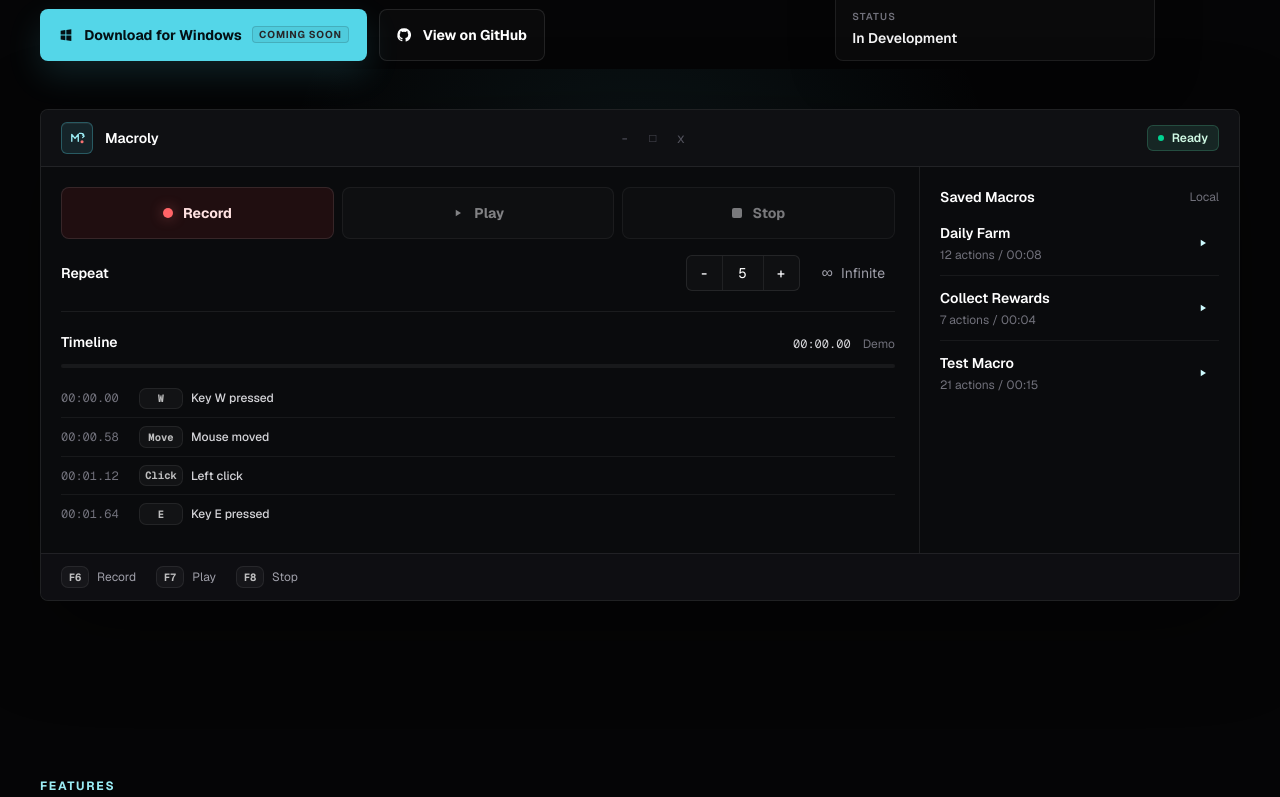
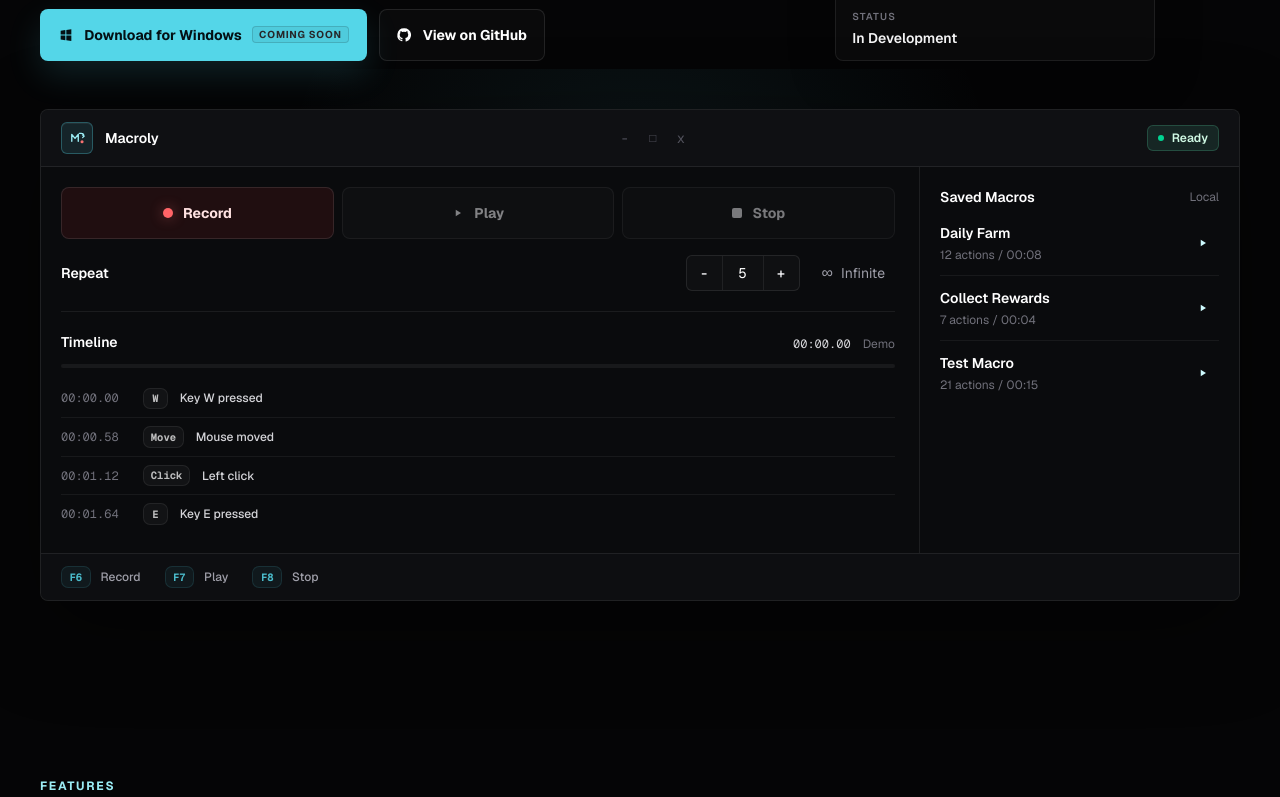
Before and after one commit to bibop28/Macrosty, a Next.js app: page / in a window 1280 px wide. Shown: the part 483-1280 px from the top of the page. Built offline with nearby package versions, Linux system fonts and the light colour scheme.

Commit message:
Update AppPreview component; enhance layout and styling for improved readability and consistency

```diff
--- a/components/AppPreview.js
+++ b/components/AppPreview.js
@@ -320,14 +320,12 @@ export default function AppPreview() {
                       return (
                         <li
                           key={`${event.time}-${event.label}`}
-                          className={`timeline-event grid grid-cols-[70px_44px_minmax(0,1fr)] items-center gap-2 py-2 text-xs ${
+                          className={`timeline-event grid grid-cols-[70px_auto_minmax(0,1fr)] items-center gap-3 py-2 text-xs ${
                             isActive ? "text-cyan-100" : "text-zinc-300"
                           } ${isPlaceholder ? "opacity-70" : ""}`}
                         >
                           <span className="font-mono text-zinc-500">{event.time}</span>
-                          <span className="keycap h-6 min-w-0 px-1 text-[0.65rem]">
-                            {event.key}
-                          </span>
+                          <span className="keycap">{event.key}</span>
                           <span className="truncate font-medium">{event.label}</span>
                         </li>
                       );
@@ -383,15 +381,15 @@ export default function AppPreview() {
             </aside>
           </div>
 
-          <div className="flex flex-wrap items-center gap-x-5 gap-y-2 border-t border-white/[0.08] bg-[#101114]/70 px-4 py-3 text-xs text-zinc-400 sm:px-5">
+          <div className="flex flex-wrap items-center gap-x-6 gap-y-2 border-t border-white/[0.08] bg-[#101114]/60 px-4 py-3 text-xs text-zinc-500 sm:px-5">
             {[
               ["F6", "Record"],
               ["F7", "Play"],
               ["F8", "Stop"],
             ].map(([key, label]) => (
-              <div key={key} className="flex items-center gap-2">
-                <span className="keycap h-6 min-w-8 text-[0.65rem]">{key}</span>
-                <span>{label}</span>
+              <div key={key} className="flex items-center gap-2.5">
+                <span className="keycap keycap-shortcut">{key}</span>
+                <span className="font-medium text-zinc-400">{label}</span>
               </div>
             ))}
           </div>
```
